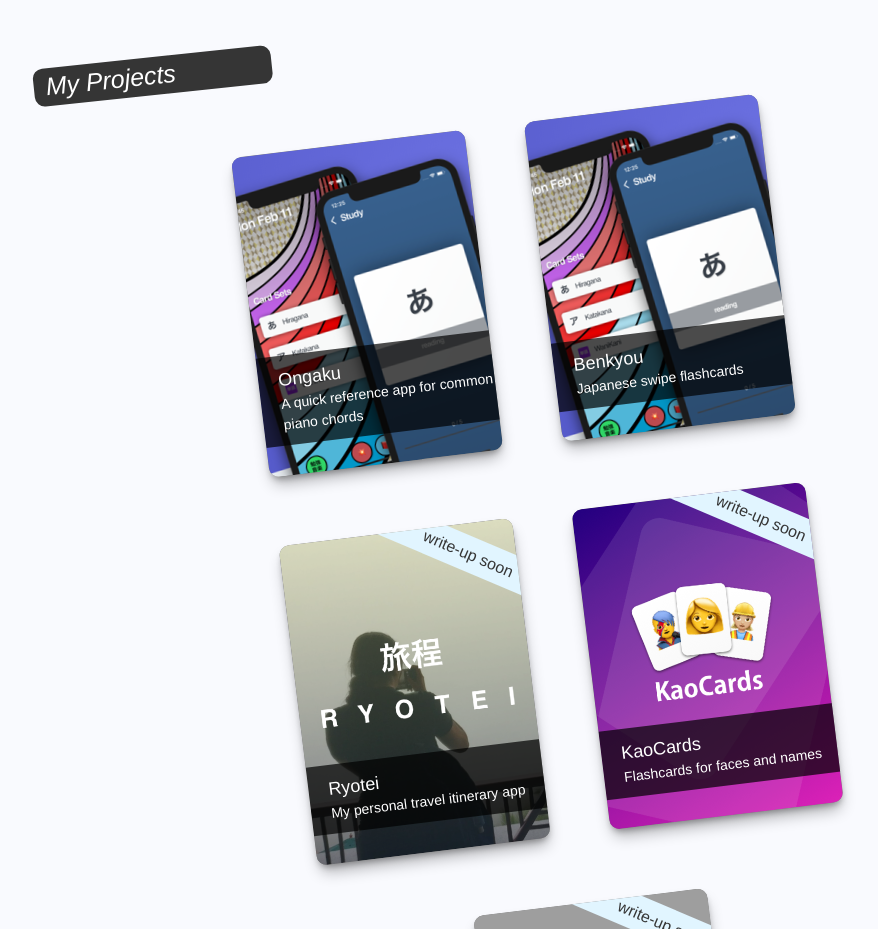
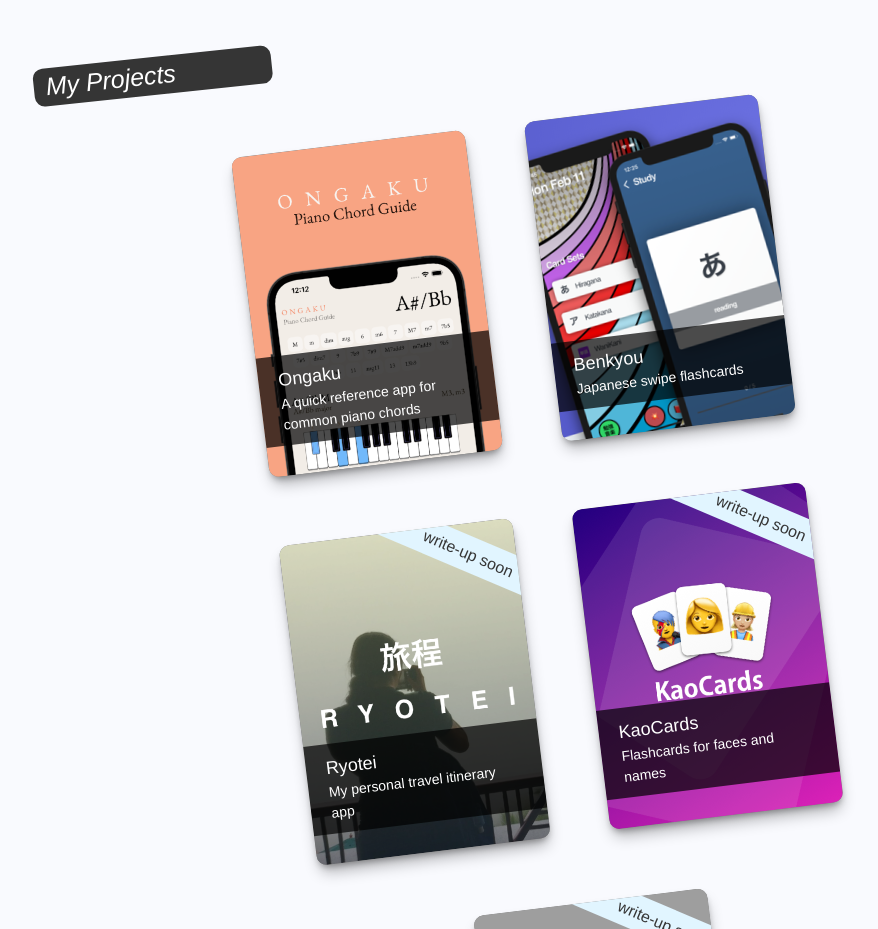
Before and after one commit to dslounge/raf.dev, a Gatsby site: page / in a window 1280 px wide. Shown: the part 1480-2409 px from the top of the page, without its empty margins (87-965 px from the left). Built offline with nearby package versions, Linux system fonts and the light colour scheme; Gatsby itself is replaced by a stand-in of ours; grey boxes are pictures that could not be loaded.

Commit message:
add ongaku to projects

```diff
--- a/src/components/Project/style.scss
+++ b/src/components/Project/style.scss
@@ -51,7 +51,8 @@
     bottom: 30px;
     background-color: rgba(0, 0, 0, 0.7);
     color: white;
-    width: 100%;
+    left: 0px;
+    right: 0px;
     padding: 10px 20px;
     z-index: 2;
 
--- a/src/pages/index.js
+++ b/src/pages/index.js
@@ -7,6 +7,7 @@ import { Bio } from "../components/bio";
 import { WritingLink } from "../components/WritingLink";
 import { ContentSection } from "../components/ContentSection";
 import benkyouImg from "../images/benkyou-project.png";
+import ongakuImg from "../images/ongaku-project.png";
 import gesocialImg from "../images/geosocial-project.png";
 import ryoteiImg from "../images/ryotei-project.png";
 import kaocardsImg from "../images/kaocards-project.png";
@@ -74,8 +75,7 @@ const IndexPage = () => (
         <h2>My Projects</h2>
         <div className="projects">
           <Project
-            image={benkyouImg}
-            video={benkyouVideo}
+            image={ongakuImg}
             title="Ongaku"
             description="A quick reference app for common piano chords"
             url="http://ongaku.raf.dev"
```
Also changed, not shown: src/images/ongaku-project.png (added), 1 other file.
